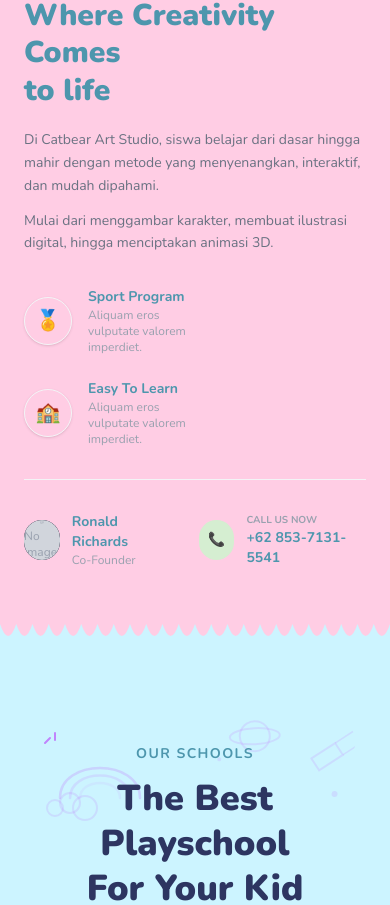
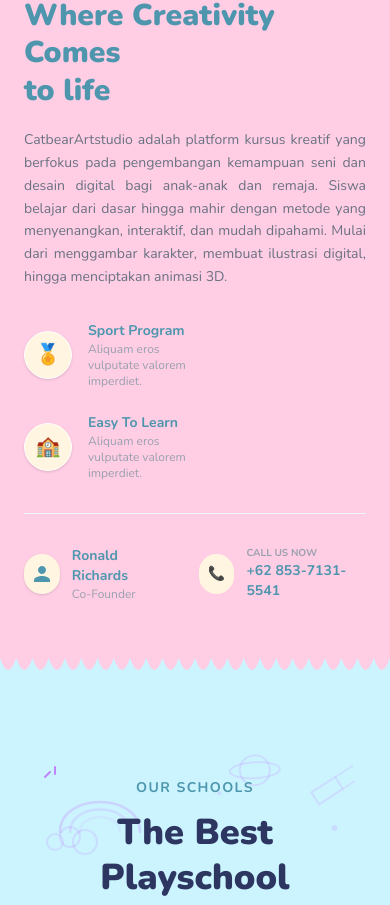
Before and after one commit to tajijaddagiras/company-profile, a Next.js app: page / in a window 390 px wide. Shown: the part 3112-4017 px from the top of the page. Built offline with nearby package versions, Linux system fonts and the light colour scheme.

Commit message:
style: justify about us description and finalize icon backgrounds

```diff
--- a/app/programs/[slug]/page.tsx
+++ b/app/programs/[slug]/page.tsx
@@ -68,7 +68,18 @@
                     <div className="max-w-7xl mx-auto">
                         <div className="flex flex-col md:flex-row gap-12 items-center">
                             {/* Left: Cover Image Card */}
-                            <div className="w-full md:w-5/12 lg:w-4/12 flex justify-center">
+                            <div className="w-full md:w-5/12 lg:w-4/12 flex flex-col items-center">
+                                {/* Mobile-only Label: Above the book cover */}
+                                <div className="md:hidden text-center mb-6">
+                                    <h3 className="text-[#4D96AD] font-black text-2xl tracking-tight uppercase">BUKU DIGITAL</h3>
+                                    <div className="flex flex-col items-center gap-2 mt-1">
+                                        <p className="text-gray-400 text-sm font-bold">Ketuk untuk membaca</p>
+                                        <svg className="w-5 h-5 text-[#4D96AD] animate-bounce" fill="none" stroke="currentColor" viewBox="0 0 24 24">
+                                            <path strokeLinecap="round" strokeLinejoin="round" strokeWidth={2.5} d="M19 14l-7 7m0 0l-7-7m7 7V3" />
+                                        </svg>
+                                    </div>
+                                </div>
+
                                 <a
                                     href={program.bookUrl}
                                     target="_blank"
@@ -101,6 +112,25 @@
                             {/* Right: Info */}
                             <div className="w-full md:w-7/12 lg:w-8/12">
                                 <div className="flex flex-col gap-4">
+                                    {/* Desktop-only Label: Above the Age/Title */}
+                                    <div className="hidden md:block mb-2">
+                                        <h3 className="text-[#4D96AD] font-black text-2xl tracking-tight uppercase">BUKU DIGITAL</h3>
+                                        <div className="flex items-center gap-3 mt-1">
+                                            <svg className="w-5 h-5 text-[#4D96AD] animate-[bounce-x_1s_infinite]" fill="none" stroke="currentColor" viewBox="0 0 24 24">
+                                                <path strokeLinecap="round" strokeLinejoin="round" strokeWidth={2.5} d="M11 19l-7-7m0 0l7-7m-7 7h18" />
+                                            </svg>
+                                            <p className="text-gray-400 text-sm font-bold">Ketuk untuk membaca</p>
+                                        </div>
+
+                                        {/* Inline style for custom bounce-x animation */}
+                                        <style jsx>{`
+                                            @keyframes bounce-x {
+                                                0%, 100% { transform: translateX(0); }
+                                                50% { transform: translateX(-4px); }
+                                            }
+                                        `}</style>
+                                    </div>
+
                                     <span className="text-[#4D96AD] font-bold uppercase tracking-widest text-sm">{program.age}</span>
                                     <h1 className="text-4xl md:text-5xl font-black text-[#4D96AD] leading-tight">
                                         {program.title}
--- a/components/AboutSection.tsx
+++ b/components/AboutSection.tsx
@@ -49,23 +49,20 @@
                 <h2 className="text-3xl md:text-4xl font-black text-[#4D96AD] leading-tight mb-5">
                     Where Creativity Comes<br />to life
                 </h2>
-                <p className="text-gray-500 text-sm leading-relaxed mb-3 max-w-lg">
-                    Di Catbear Art Studio, siswa belajar dari dasar hingga mahir dengan metode yang menyenangkan, interaktif, dan mudah dipahami.
-                </p>
-                <p className="text-gray-500 text-sm leading-relaxed mb-8 max-w-lg">
-                    Mulai dari menggambar karakter, membuat ilustrasi digital, hingga menciptakan animasi 3D.
+                <p className="text-gray-500 text-sm leading-relaxed mb-8 max-w-lg text-justify">
+                    CatbearArtstudio adalah platform kursus kreatif yang berfokus pada pengembangan kemampuan seni dan desain digital bagi anak-anak dan remaja. Siswa belajar dari dasar hingga mahir dengan metode yang menyenangkan, interaktif, dan mudah dipahami. Mulai dari menggambar karakter, membuat ilustrasi digital, hingga menciptakan animasi 3D.
                 </p>
 
                 <div className="flex flex-col sm:flex-row gap-6 mb-8">
                     <div className="flex items-center gap-4">
-                        <div className="w-12 h-12 rounded-full border border-gray-100 shadow-sm flex items-center justify-center text-xl text-[#4D96AD]">🏅</div>
+                        <div className="w-12 h-12 rounded-full bg-[#FFF5E1] border border-white shadow-sm flex items-center justify-center text-xl text-[#4D96AD]">🏅</div>
                         <div>
                             <p className="font-bold text-[#4D96AD] text-sm">Sport Program</p>
                             <p className="text-gray-400 text-xs max-w-[120px]">Aliquam eros vulputate valorem imperdiet.</p>
                         </div>
                     </div>
                     <div className="flex items-center gap-4">
-                        <div className="w-12 h-12 rounded-full border border-gray-100 shadow-sm flex items-center justify-center text-xl text-[#4D96AD]">🏫</div>
+                        <div className="w-12 h-12 rounded-full bg-[#FFF5E1] border border-white shadow-sm flex items-center justify-center text-xl text-[#4D96AD]">🏫</div>
                         <div>
                             <p className="font-bold text-[#4D96AD] text-sm">Easy To Learn</p>
                             <p className="text-gray-400 text-xs max-w-[120px]">Aliquam eros vulputate valorem imperdiet.</p>
@@ -75,8 +72,10 @@
 
                 <div className="flex items-center gap-8 border-t border-gray-100 pt-8">
                     <div className="flex items-center gap-3">
-                        <div className="w-10 h-10 rounded-full bg-navy flex items-center justify-center text-white text-xs font-bold overflow-hidden bg-slate-800">
-                            <NoImg className="w-full h-full" round />
+                        <div className="w-10 h-10 rounded-full bg-[#FFF5E1] flex items-center justify-center text-[#4D96AD] shadow-sm">
+                            <svg className="w-6 h-6" fill="currentColor" viewBox="0 0 24 24">
+                                <path d="M12 12c2.21 0 4-1.79 4-4s-1.79-4-4-4-4 1.79-4 4 1.79 4 4 4zm0 2c-2.67 0-8 1.34-8 4v2h16v-2c0-2.66-5.33-4-8-4z" />
+                            </svg>
                         </div>
                         <div>
                             <p className="text-sm font-bold text-[#4D96AD]">Ronald Richards</p>
@@ -84,7 +83,7 @@
                         </div>
                     </div>
                     <div className="flex items-center gap-3">
-                        <div className="w-10 h-10 rounded-full bg-[#D5EED1] flex items-center justify-center text-[#4D96AD] text-sm">📞</div>
+                        <div className="w-10 h-10 rounded-full bg-[#FFF5E1] flex items-center justify-center text-[#4D96AD] text-sm">📞</div>
                         <div>
                             <p className="text-[10px] text-gray-400 uppercase font-bold">Call Us Now</p>
                             <p className="text-sm font-bold text-[#4D96AD]">+62 853-7131-5541</p>
```
